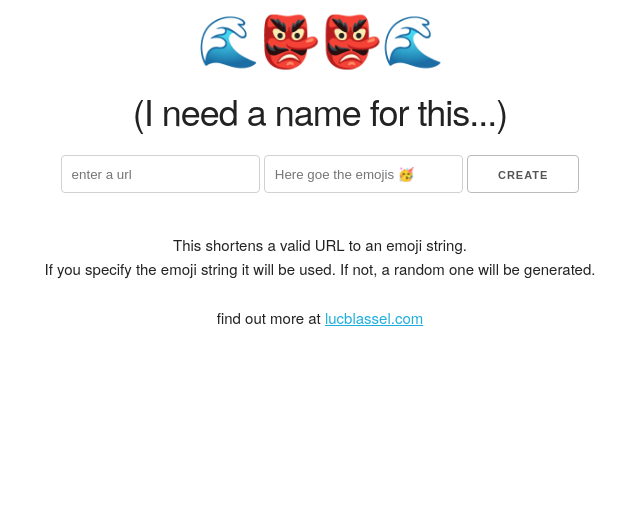
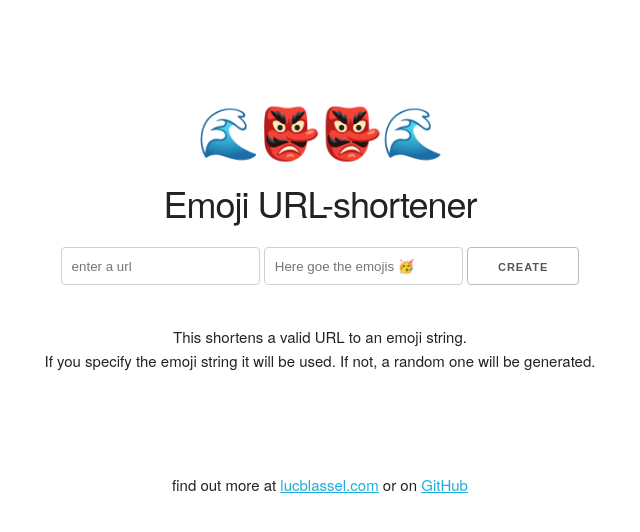
Before and after one commit to lucblassel/emoji-shortener, a Node project: template public/index.html in a window 1280 px wide. Shown: the top 532 px of the page, without its empty margins (320-960 px from the left). Run offline with Node 20 templates, Linux system fonts and the light colour scheme; the template is opened without the code that fills it, so the values that code supplies are empty.

Commit message:
better styling

```diff
--- a/public/404.html
+++ b/public/404.html
@@ -26,6 +26,7 @@
         <a href="#">upgrade your browser</a> to improve your experience.
       </p>
     <![endif]-->
+    <div class="appContainer">
       <header class="header">
         <h1>404 page not found</h1>
         <h2>👺🌊😭🌊👺</h2>
@@ -33,5 +34,6 @@
       <div  class="E404">
           <a href="/index.html">← go back 🏡<a>
       </div>
+    </div>
   </body>
 </html>
--- a/public/index.html
+++ b/public/index.html
@@ -2,38 +2,63 @@
 <!DOCTYPE html>
 <html lang="en">
   <head>
-  <meta charset="UTF-8">
-  <meta name="viewport" content="width=device-width, initial-scale=1.0">
+    <meta charset="UTF-8" />
+    <meta name="viewport" content="width=device-width, initial-scale=1.0" />
     <title>🌊👺👺🌊</title>
-  <link rel="stylesheet" href="styles.css">
-  <link rel="stylesheet" href="https://cdnjs.cloudflare.com/ajax/libs/skeleton/2.0.4/skeleton.min.css" integrity="sha256-2YQRJMXD7pIAPHiXr0s+vlRWA7GYJEK0ARns7k2sbHY=" crossorigin="anonymous">
+    <link rel="stylesheet" href="styles.css" />
+    <link
+      rel="stylesheet"
+      href="https://cdnjs.cloudflare.com/ajax/libs/skeleton/2.0.4/skeleton.min.css"
+      integrity="sha256-2YQRJMXD7pIAPHiXr0s+vlRWA7GYJEK0ARns7k2sbHY="
+      crossorigin="anonymous"
+    />
   </head>
   <body>
+    <div class="appContainer">
       <header>
         <h1>🌊👺👺🌊</h1>
-    <h3>(I need a name for this...)</h3>
+        <h3>Emoji URL-shortener</h3>
       </header>
       <main id="app">
         <form class="form" v-if="formVisible" @submit.prevent="createUrl()">
           <div v-if="error" class="error">
             {{error}}
           </div>
-      <input class="input" type="text" v-model="url" name="url" id="url" placeholder="enter a url">
-      <input class="input" type="text" v-model="emojis" name="emojis" id="emojis" placeholder="Here goe the emojis 🥳">
+          <input
+            class="input"
+            type="text"
+            v-model="url"
+            name="url"
+            id="url"
+            placeholder="enter a url"
+          />
+          <input
+            class="input"
+            type="text"
+            v-model="emojis"
+            name="emojis"
+            id="emojis"
+            placeholder="Here goe the emojis 🥳"
+          />
           <button type="submit" class="create">create</button>
         </form>
         <div class="explanation" v-if="formVisible">
           <p class="explanation">
-        This shortens a valid URL to an emoji string. <br>
-        If you specify the emoji string it will be used. If not, a random one will be generated.
+            This shortens a valid URL to an emoji string. <br />
+            If you specify the emoji string it will be used. If not, a random
+            one will be generated.
           </p>
         </div>
         <div v-if="created">
-      <p class="created">Your short url is: <a :href="created">{{created}}</a></p>
+          <p class="created">
+            Your short url is: <a :href="created">{{created}}</a>
+          </p>
         </div>
       </main>
+    </div>
     <footer>
-    find out more at <a href="http://www.lucblassel.com">lucblassel.com</a>
+      find out more at <a href="https://www.lucblassel.com">lucblassel.com</a>
+      or on <a href="https://github.com/lucblassel/emoji-shortener">GitHub</a>
     </footer>
     <script src="https://unpkg.com/vue@2.6.11/dist/vue.js"></script>
     <script src="app.js"></script>
--- a/public/styles.css
+++ b/public/styles.css
@@ -2,6 +2,7 @@
   text-align: center;
   padding: 0 auto;
 }
+
 body {
   text-align: center;
 }
@@ -15,3 +16,7 @@ body {
   padding: 10rem;
   font-size: xx-large;
 }
+
+.appContainer {
+  margin: 10rem;
+}
```
Lines whose indentation alone changed are shown as unchanged.
